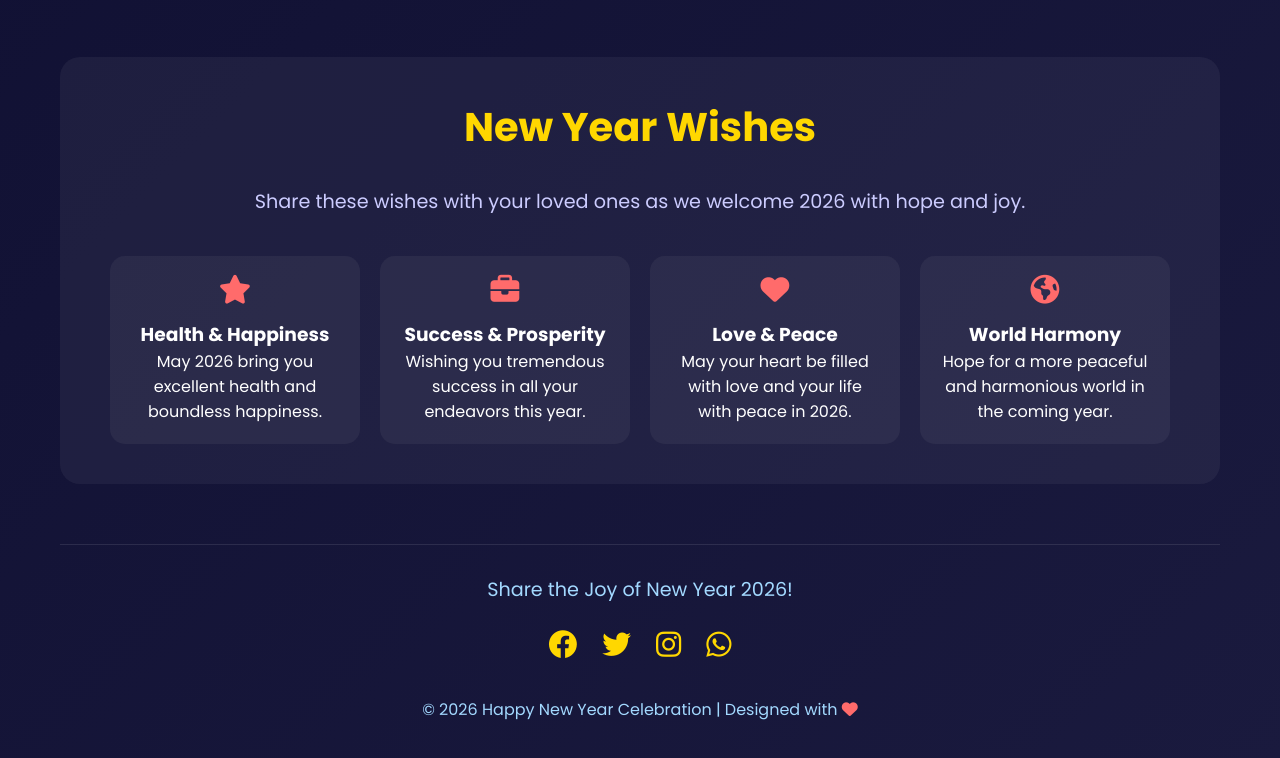
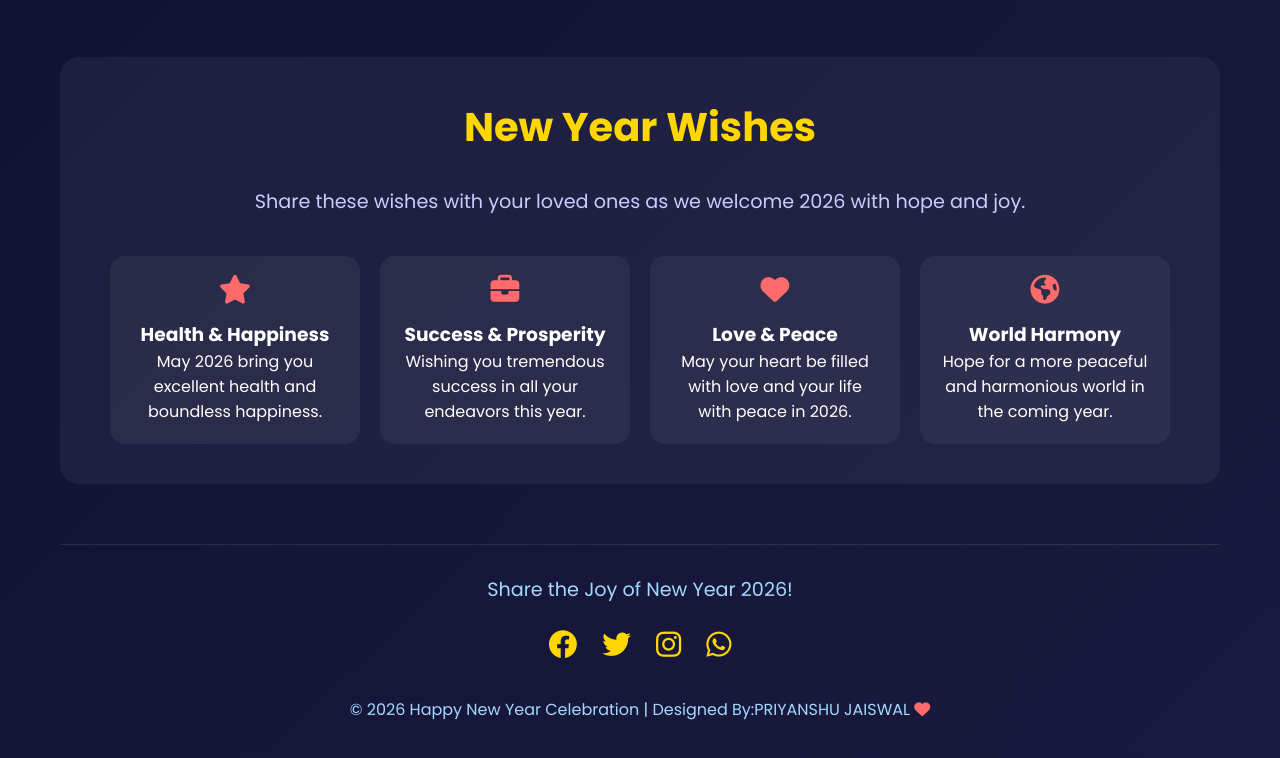
Before and after one commit to Havells-Evils/happy-new-year-2026, a plain HTML site: page Index.html in a window 1280 px wide. Shown: the part 1358-2116 px from the top of the page. Drawn offline with Linux system fonts and the light colour scheme.

Commit message:
Update footer text with designer name

```diff
--- a/Index.html
+++ b/Index.html
@@ -374,7 +374,7 @@
                 <a href="#"><i class="fab fa-instagram"></i></a>
                 <a href="#"><i class="fab fa-whatsapp"></i></a>
             </div>
-            <p style="margin-top: 30px;">© 2026 Happy New Year Celebration | Designed with <i class="fas fa-heart" style="color: #ff6b6b;"></i></p>
+            <p style="margin-top: 30px;">© 2026 Happy New Year Celebration | Designed By:PRIYANSHU JAISWAL <i class="fas fa-heart" style="color: #ff6b6b;"></i></p>
         </footer>
     </div>
 
```
